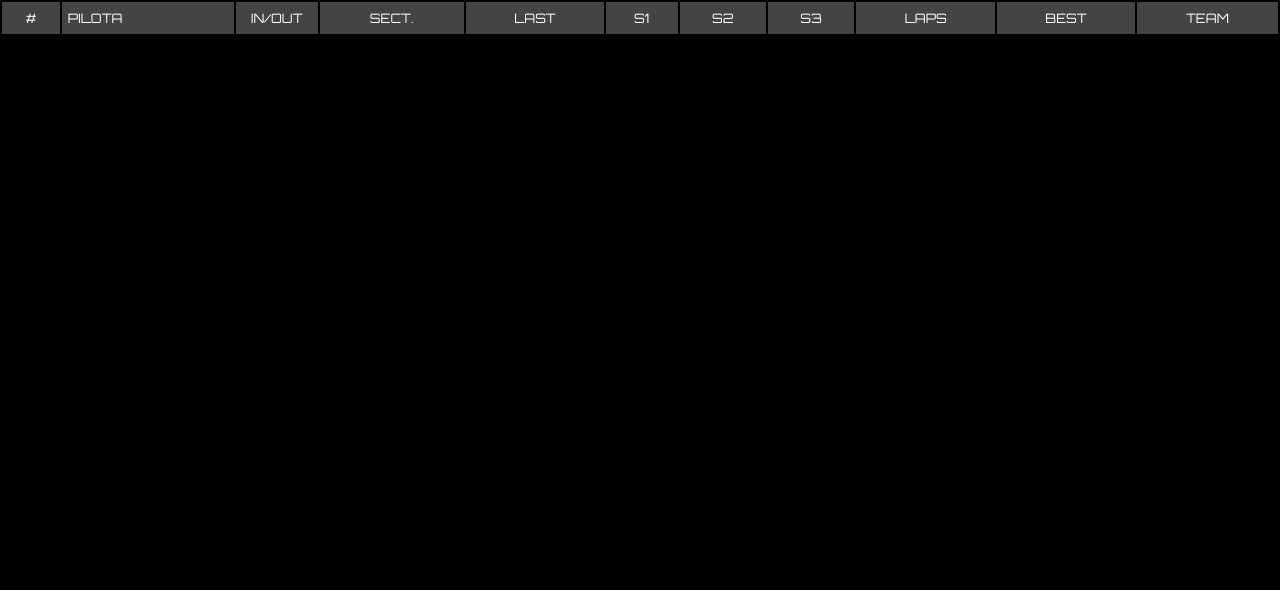
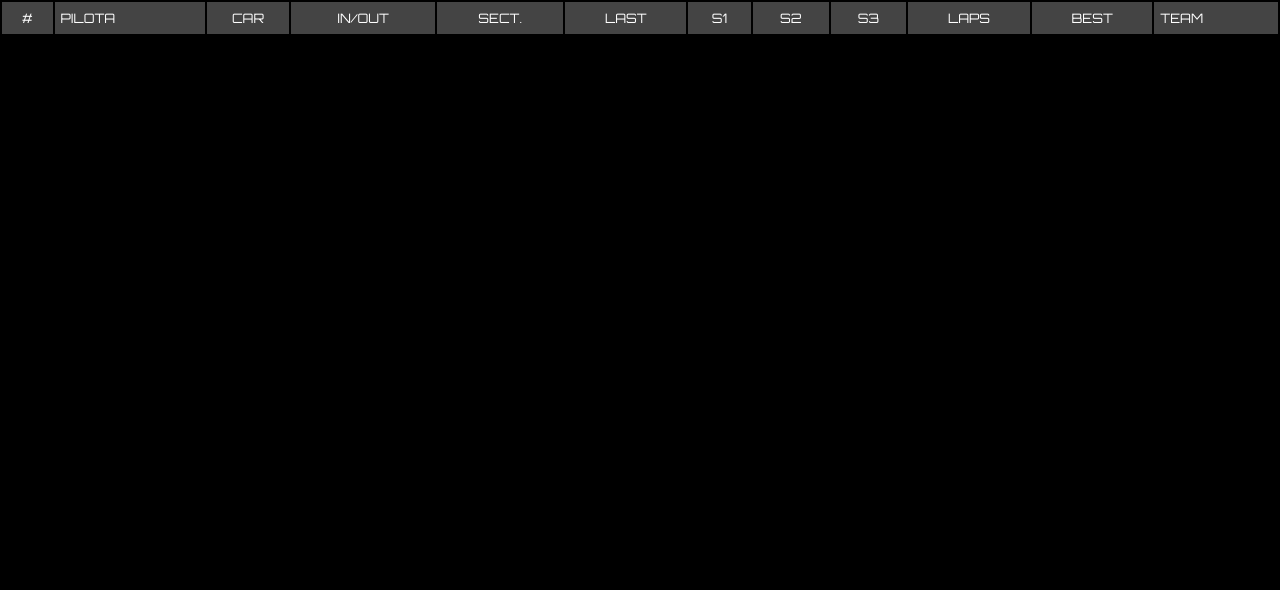
Before and after one commit to vrcrracingleague/livetiming, a plain HTML site: page index.html in a window 1280 px wide. Shown: the part 210-800 px from the top of the page. Drawn offline with Linux system fonts and the light colour scheme; no server answers.

Commit message:
Update index.html

```diff
--- a/index.html
+++ b/index.html
@@ -32,6 +32,7 @@
       <tr>
         <th>#</th>
         <th>Pilota</th>
+        <th class="car-col">Car</th>
         <th>IN/OUT</th>
         <th>Sect.</th>
         <th>Last</th>
```
